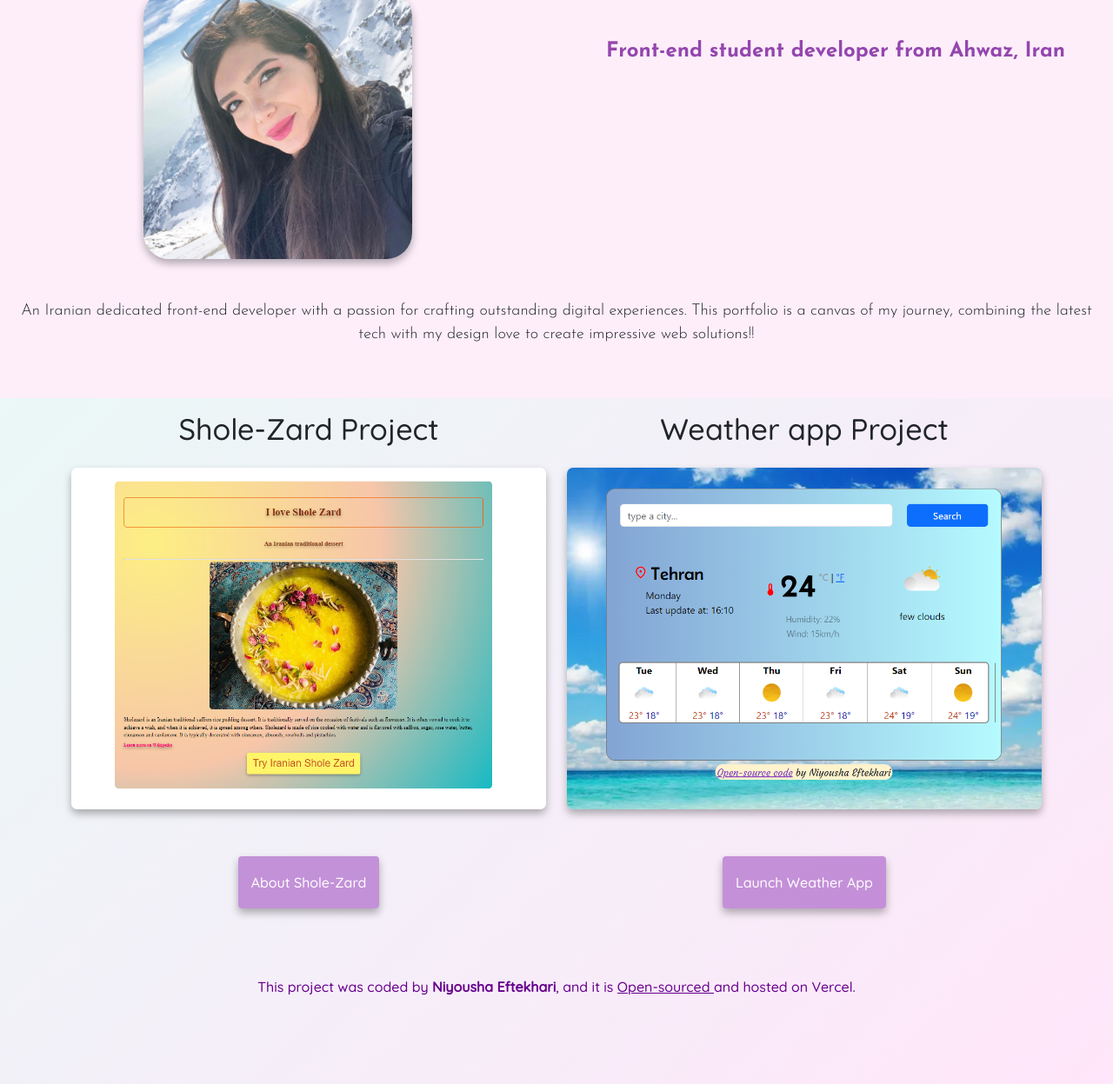
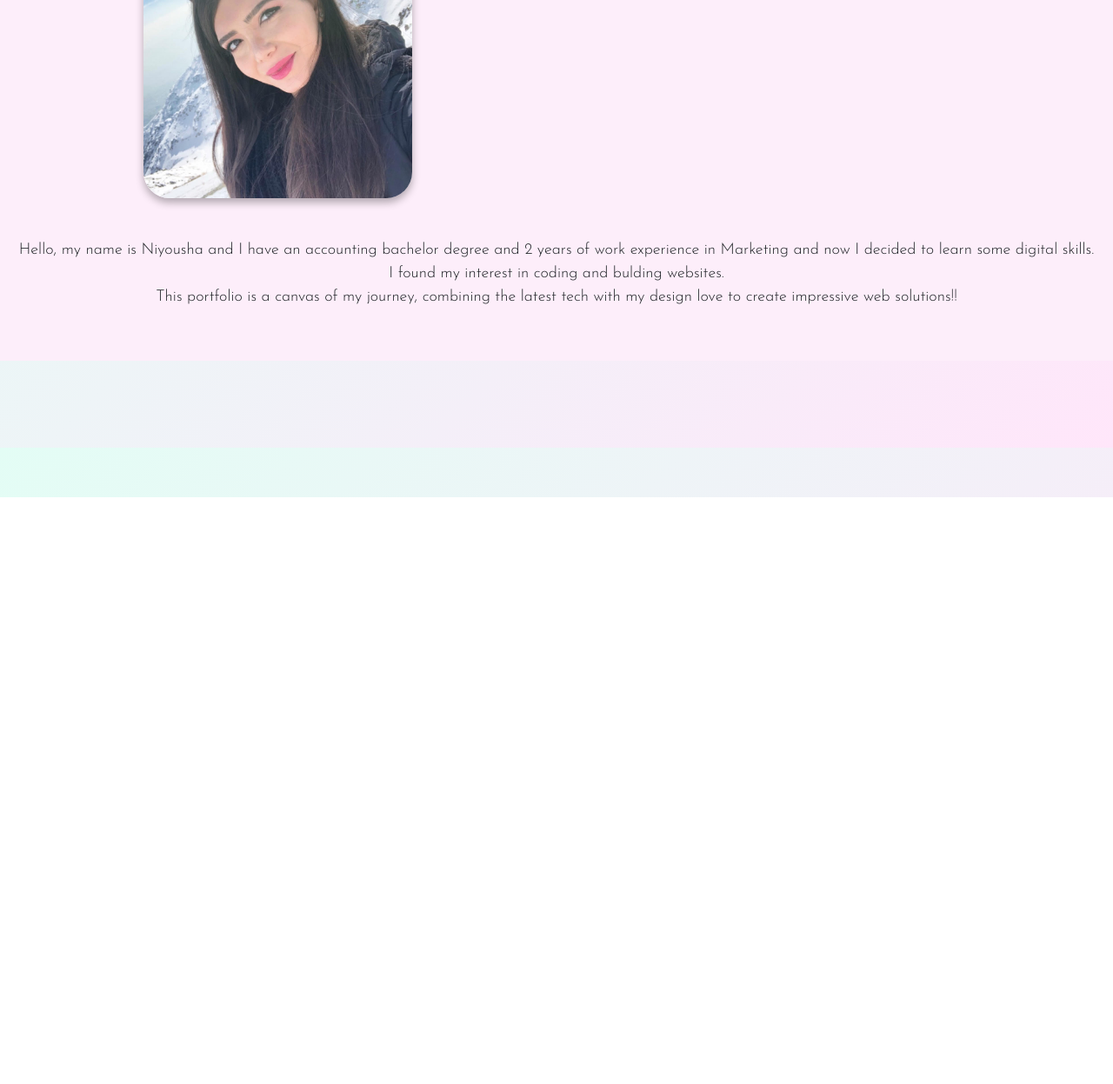
Before and after one commit to niyousha-ft/Homework-week4-responsive, a plain HTML site: page about.html in a window 1280 px wide. Shown: the part 228-1475 px from the top of the page at 87% size. After the commit the page ends 800 px from the top, so only its background shows below. Drawn offline with nearby package versions, Linux system fonts and the light colour scheme; a web font is replaced by a local one.

```diff
--- a/about.html
+++ b/about.html
@@ -60,7 +60,7 @@
             </li>
             <li class="nav-item">
               <a class="nav-link" href="work.html" title="Niyousha's works"
-                >Works</a
+                >Projects</a
               >
             </li>
             <li class="nav-item">
@@ -74,7 +74,7 @@
     </nav>
     <div class="whole">
       <div class="hero">
-        <h1 class="text-center mb-4">Hi, I am Niyousha</h1>
+        <h1 class="text-center mb-4"></h1>
 
         <div class="row">
           <div class="col-sm-6">
@@ -87,73 +87,22 @@
           <div class="col-sm-6">
             <br />
             <br />
-            <br />
-            <h3 class="text-center">
-              Front-end student developer from Ahwaz, Iran
-            </h3>
+
+            <h3 class="text-center">About Niyousha</h3>
           </div>
         </div>
         <div class="about-paragraphs text-center">
           <p>
-            An Iranian dedicated front-end developer with a passion for crafting
-            outstanding digital experiences. This portfolio is a canvas of my
-            journey, combining the latest tech with my design love to create
-            impressive web solutions!!
+            Hello, my name is Niyousha and I have an accounting bachelor degree
+            and 2 years of work experience in Marketing and now I decided to
+            learn some digital skills. I found my interest in coding and bulding
+            websites.
+            <br />
+            This portfolio is a canvas of my journey, combining the latest tech
+            with my design love to create impressive web solutions!!
           </p>
         </div>
       </div>
-      <div class="container">
-        <div class="row mt-3">
-          <div class="col-sm-6 mb-5">
-            <h2 class="mb-4 text-center">Shole-Zard Project</h2>
-            <img
-              src="images/sholezard.png"
-              class="img-fluid homepage-img mb-4"
-              alt="shole zard desert"
-            />
-
-            <div class="mt-5">
-              <a
-                href="https://shole-zard-xfc2.vercel.app/"
-                class="primary-link"
-                title="iranian desert shole zard project"
-                target="_blank"
-              >
-                About Shole-Zard</a
-              >
-            </div>
-          </div>
-          <div class="col-sm-6">
-            <h2 class="mb-4 text-center">Weather app Project</h2>
-            <img
-              src="images/weatherapp.png"
-              class="img-fluid homepage-img mb-4"
-              alt="weather web application"
-            />
-            <div class="mt-5">
-              <a
-                href="https://weather-app-responsive-seven.vercel.app/"
-                class="primary-link"
-                title="Weather project"
-                target="_blank"
-                >Launch Weather App</a
-              >
-            </div>
-          </div>
-        </div>
-      </div>
-
-      <footer class="mt-5">
-        This project was coded by <strong>Niyousha Eftekhari</strong>, and it is
-        <a
-          href="https://github.com/niyousha-ft/Homework-week4-responsive"
-          class="git-link"
-          title="You can see the source of this page here."
-        >
-          Open-sourced
-        </a>
-        and hosted on Vercel.
-      </footer>
     </div>
   </body>
 </html>
--- a/style.css
+++ b/style.css
@@ -29,7 +29,7 @@
 }
 
 h3 {
-  font-size: 24px;
+  font-size: 30px;
   opacity: 0.7;
   font-family: "Josefin Sans", sans-serif;
 }
```
Also changed, not shown: contact.html (+3 -3 lines), index.html (+28 -43 lines), work.html (+32 -27 lines), images/weatherappreact.png (added), images/weatherreact.png (added).
